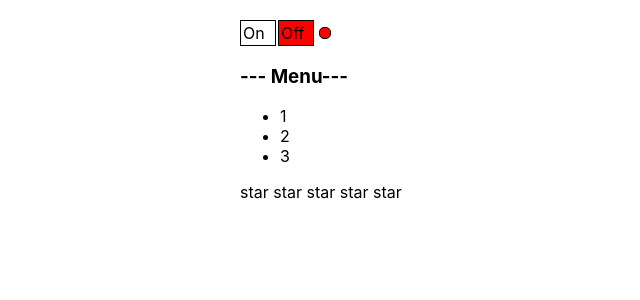
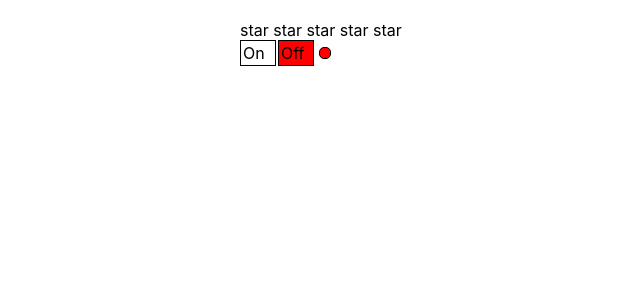
Before and after one commit to prohoryakovlev/myApp_new, a React (Create React App) app: page / in a window 1280 px wide. Shown: the top 300 px of the page, without its empty margins (100-740 px from the left). Built offline with nearby package versions, Linux system fonts and the light colour scheme.

Commit message:
callbacks 1

```diff
--- a/src/App.tsx
+++ b/src/App.tsx
@@ -1,18 +1,22 @@
-import React from 'react';
+import React, {useState} from 'react';
 import './App.css';
 import Accordion from "./components/Accordion/Accordion"
-import {Rating} from "./components/Rating/Rating";
+import {Rating, RatingValueType} from "./components/Rating/Rating";
 import OnOff from "./components/OnOff/OnOff";
 import UncontrolledAccordion from "./components/UncoControlledAccordion/UncontrolledAccordion";
 import {UncontrolledRating} from "./components/UncontrolledRating/UncontrolledRating";
 
-function App(props:any) {
+function App(props: any) {
     console.log("App render")
+
+    let [ratingValue, setRatingValue] = useState<RatingValueType>(0)
+
     return (
         <div className={"App"}>
 
+            <Rating value={ratingValue} onClick={setRatingValue}/>
 
-            <OnOff />
+            <OnOff/>
             {/*<OnOff />*/}
             {/*<OnOff />*/}
             {/*<OnOff /> */}
@@ -24,9 +28,8 @@
             {/*<Rating value={3}/>*/}
             {/*<Accordion titleValue={"Menu"} collapsed={false} />*/}
 
-            <UncontrolledAccordion titleValue={"Menu"} />
+            {/*<UncontrolledAccordion titleValue={"Menu"} />*/}
             {/*<UncontrolledAccordion  titleValue={"User"} />*/}
-            <UncontrolledRating />
             {/*<UncontrolledRating value={3}/>*/}
             {/*<UncontrolledRating value={4}/>*/}
             {/*<UncontrolledRating value={5}/>*/}
@@ -48,6 +51,4 @@
 }
 
 
-
-
 export default App;
--- a/src/components/Rating/Rating.tsx
+++ b/src/components/Rating/Rating.tsx
@@ -1,8 +1,10 @@
 import React from "react";
 
+export type RatingValueType = 0 | 1 | 2 | 3 | 4 | 5
 
 type RatingProps = {
-    value: 0 | 1 | 2 | 3 | 4 | 5
+    value:RatingValueType
+    onClick: (value: RatingValueType) => void
 }
 
 
@@ -11,26 +13,25 @@
 
     return (
         <div>
-            <Star selected={props.value > 0}/>
-            <Star selected={props.value > 1}/>
-            <Star selected={props.value > 2}/>
-            <Star selected={props.value > 3}/>
-            <Star selected={props.value > 4}/>
+            <Star selected={props.value > 0} onClick={props.onClick} value={1}/>
+            <Star selected={props.value > 1} onClick={props.onClick} value={2}/>
+            <Star selected={props.value > 2} onClick={props.onClick} value={3}/>
+            <Star selected={props.value > 3} onClick={props.onClick} value={4}/>
+            <Star selected={props.value > 4} onClick={props.onClick} value={5}/>
         </div>
     )
+}
+type StarPropsType = {
+    selected: boolean
+    value: RatingValueType
+    onClick: (value: RatingValueType) => void
+}
 
+function Star(props: StarPropsType) {
+    console.log("Star render")
 
-    type StarPropsType = {
-        selected: boolean
-    }
+    return <span onClick={()=> {props.onClick(props.value)}}>
+            {props.selected ? <b> star </b> : " star "}
+        </span>
 
-    function Star(props: StarPropsType) {
-        console.log("Star render")
-
-        if (props.selected === true) {
-            return <span><b>Star</b> </span>
-        } else {
-            return <span>Star </span>
-        }
-    }
 }
```
